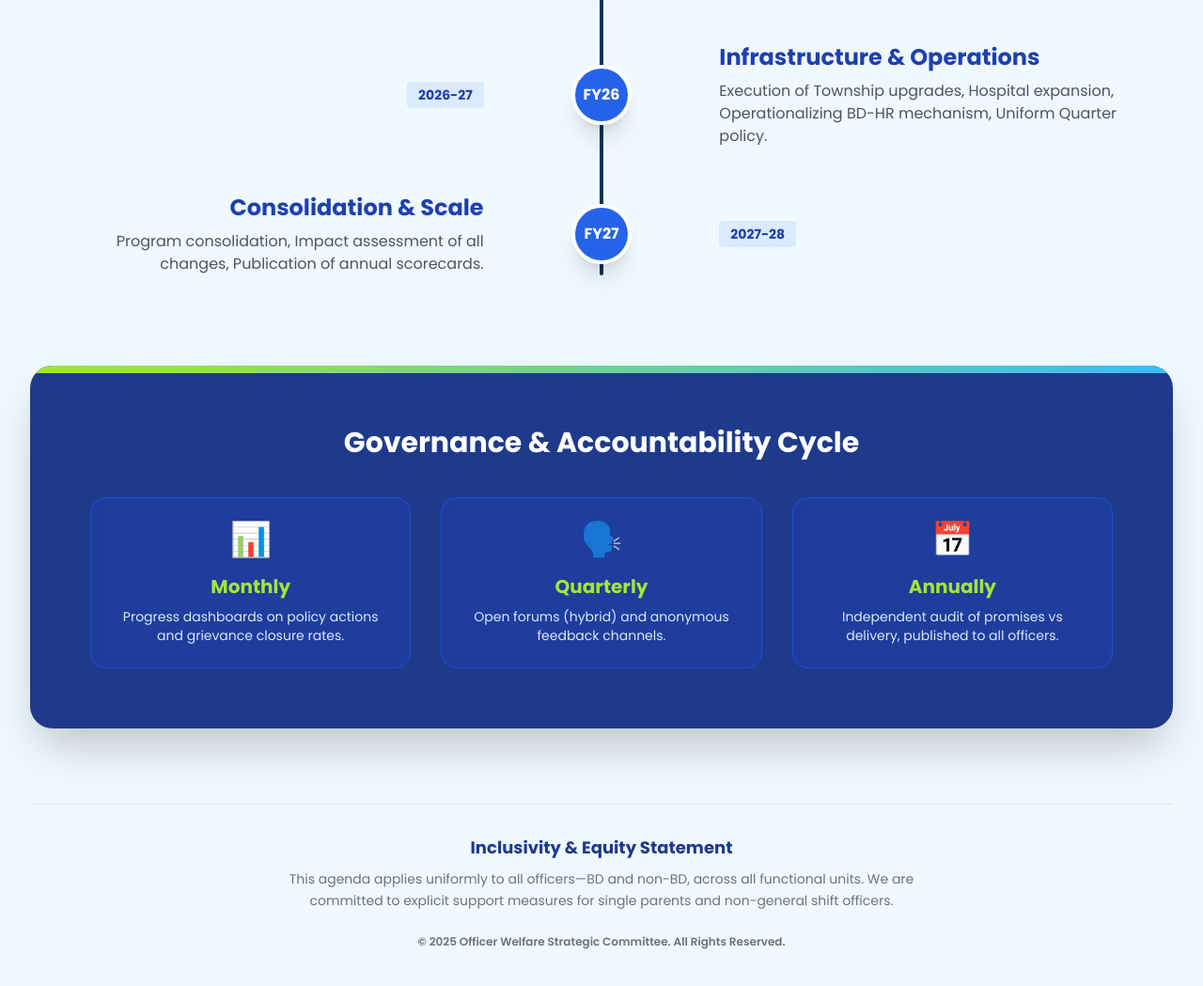
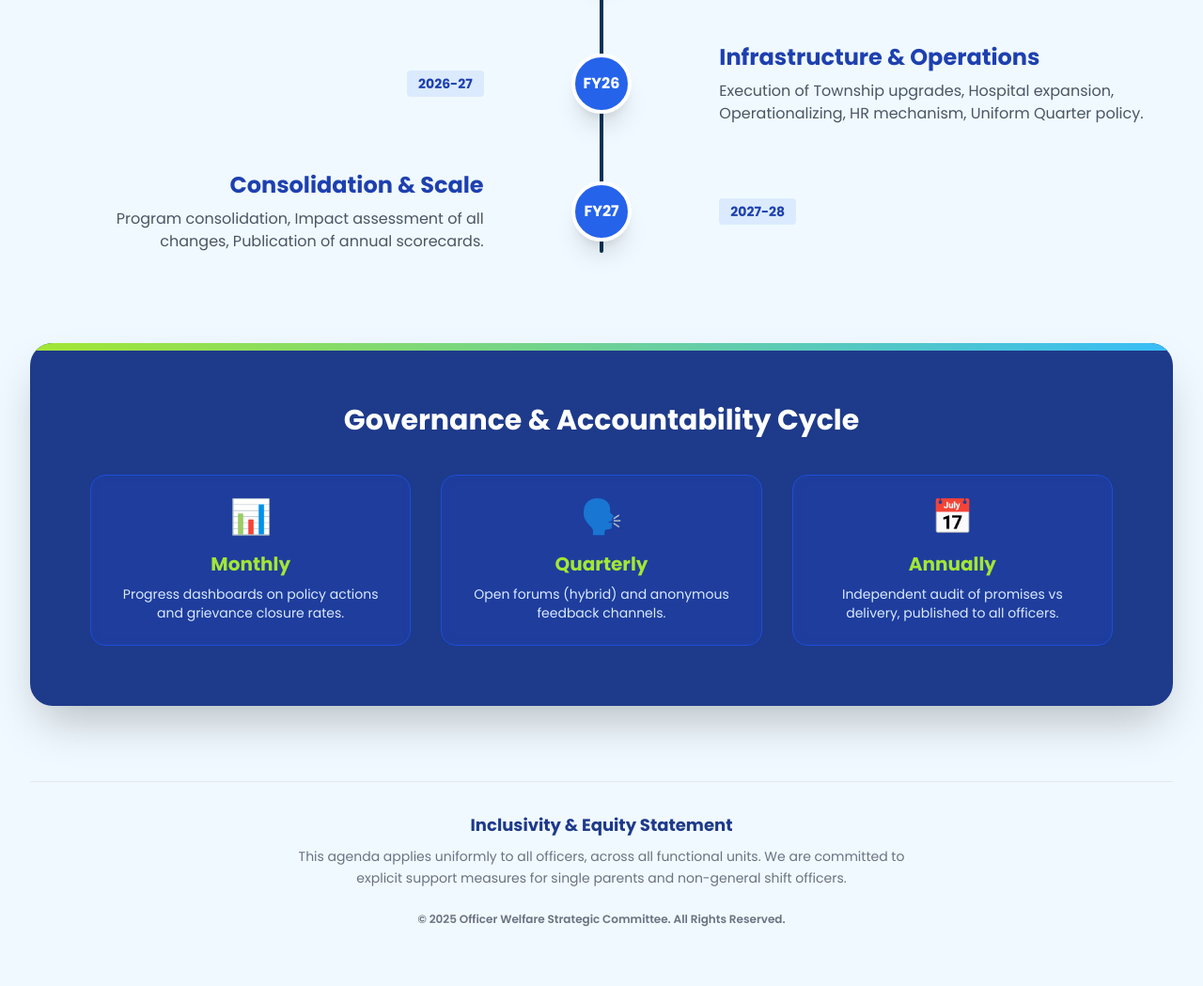
Before and after one commit to iamsnp/SatyaPatidar_MPSO, a plain HTML site: page index.html in a window 1280 px wide. Shown: the part 3388-4437 px from the top of the page at 94% size. Drawn offline with nearby package versions, Linux system fonts and the light colour scheme.

Commit message:
Update index.html

```diff
--- a/index.html
+++ b/index.html
@@ -324,7 +324,7 @@
                     </div>
                     <div class="w-full md:w-5/12 px-6 text-center md:text-left order-3 md:order-3">
                         <h3 class="text-2xl font-bold text-blue-800">Infrastructure & Operations</h3>
-                        <p class="text-gray-600 mt-2">Execution of Township upgrades, Hospital expansion, Operationalizing BD-HR mechanism, Uniform Quarter policy.</p>
+                        <p class="text-gray-600 mt-2">Execution of Township upgrades, Hospital expansion, Operationalizing, HR mechanism, Uniform Quarter policy.</p>
                     </div>
                 </div>
 
@@ -373,7 +373,7 @@
         <footer class="text-center text-gray-500 pb-12 border-t border-gray-200 pt-8">
             <h5 class="text-lg font-bold text-blue-900 mb-2">Inclusivity & Equity Statement</h5>
             <p class="max-w-2xl mx-auto text-sm mb-6 leading-relaxed">
-                This agenda applies uniformly to all officers—BD and non-BD, across all functional units. We are committed to explicit support measures for single parents and non-general shift officers.
+                This agenda applies uniformly to all officers, across all functional units. We are committed to explicit support measures for single parents and non-general shift officers.
             </p>
             <p class="text-xs font-semibold">&copy; 2025 Officer Welfare Strategic Committee. All Rights Reserved.</p>
         </footer>
@@ -473,4 +473,5 @@
         });
     </script>
 </body>
+
 </html>
```
